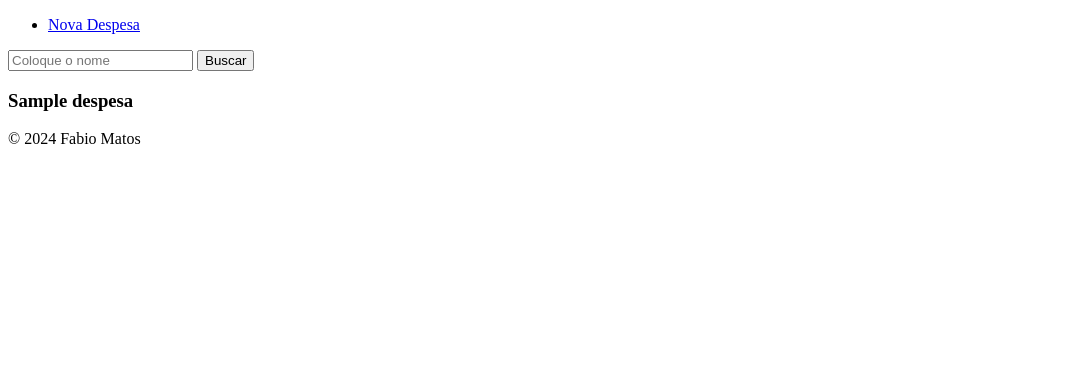
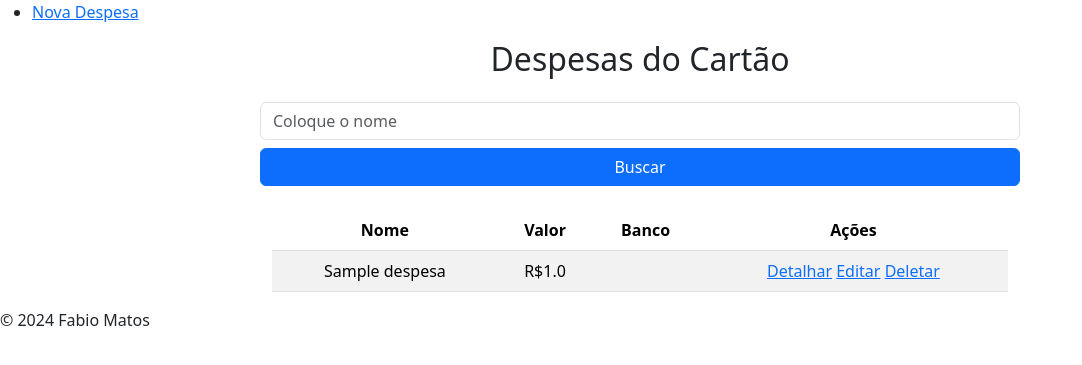
Before and after one commit to FabioMTeixeira/Despesas, a Django app: page / in a window 1280 px wide. Shown: the top 365 px of the page, without its empty margins (0-1082 px from the left). Run offline with Django 5.2, Linux system fonts and the light colour scheme; tables that the repository leaves empty hold one stand-in row (values such as "Sample post").

Commit message:
Criação da logica de listagem e estilização da home

```diff
--- a/app/settings.py
+++ b/app/settings.py
@@ -38,6 +38,8 @@
     'django.contrib.messages',
     'django.contrib.staticfiles',
     'despesas',
+    'crispy_forms',
+    'crispy_bootstrap5',
 ]
 
 MIDDLEWARE = [
@@ -122,3 +124,5 @@
 # https://docs.djangoproject.com/en/5.0/ref/settings/#default-auto-field
 
 DEFAULT_AUTO_FIELD = 'django.db.models.BigAutoField'
+
+CRISPY_TEMPLATE_PACK = 'bootstrap5'
--- a/app/templates/base.html
+++ b/app/templates/base.html
@@ -8,6 +8,7 @@
 
       {% endblock %}
     </title>
+    <link href="https://cdn.jsdelivr.net/npm/bootstrap@5.3.3/dist/css/bootstrap.min.css" rel="stylesheet" integrity="sha384-QWTKZyjpPEjISv5WaRU9OFeRpok6YctnYmDr5pNlyT2bRjXh0JMhjY6hW+ALEwIH" crossorigin="anonymous" />
   </head>
   <body>
     <header>
@@ -29,5 +30,7 @@
     <footer>
       <p>&copy; 2024 Fabio Matos</p>
     </footer>
+
+    <script src="https://cdn.jsdelivr.net/npm/bootstrap@5.3.3/dist/js/bootstrap.bundle.min.js" integrity="sha384-YvpcrYf0tY3lHB60NNkmXc5s9fDVZLESaAA55NDzOxhy9GkcIdslK1eN7N6jIeHz" crossorigin="anonymous"></script>
   </body>
 </html>
--- a/despesas/templates/home.html
+++ b/despesas/templates/home.html
@@ -1,12 +1,39 @@
 {% extends 'base.html' %}
 
 {% block content %}
-  <form action="{% url 'home' %}" method="get">
-    <input type="text" name="search" placeholder="Coloque o nome" />
-    <button type="submit">Buscar</button>
-  </form>
-
-  {% for despesa in despesas %}
-    <h3>{{ despesa.name }}</h3>
-  {% endfor %}
+  <div class="container">
+    <div class="row justify-content-center">
+      <div class="col-md-8">
+        <h2 class="text-center mb-4">Despesas do Cartão</h2>
+        <form class="row text-center mb-4" action="{% url 'home' %}" method="get">
+          <input class="form-control me-2 mb-2" type="text" name="search" placeholder="Coloque o nome" />
+          <button class="btn btn-primary" type="submit">Buscar</button>
+        </form>
+        <table class="table table-striped table-hover">
+          <thead class="thead-dark">
+            <tr>
+              <th class="text-center">Nome</th>
+              <th class="text-center">Valor</th>
+              <th class="text-center">Banco</th>
+              <th class="text-center">Ações</th>
+            </tr>
+          </thead>
+          <tbody>
+            {% for despesa in despesas %}
+              <tr>
+                <td class="text-center">{{ despesa.name }}</td>
+                <td class="text-center">R${{ despesa.value }}</td>
+                <td class="text-center">{{ despesa.bank }}</td>
+                <td class="text-center">
+                  <a href="">Detalhar</a>
+                  <a href="">Editar</a>
+                  <a href="">Deletar</a>
+                </td>
+              </tr>
+            {% endfor %}
+          </tbody>
+        </table>
+      </div>
+    </div>
+  </div>
 {% endblock %}
```
